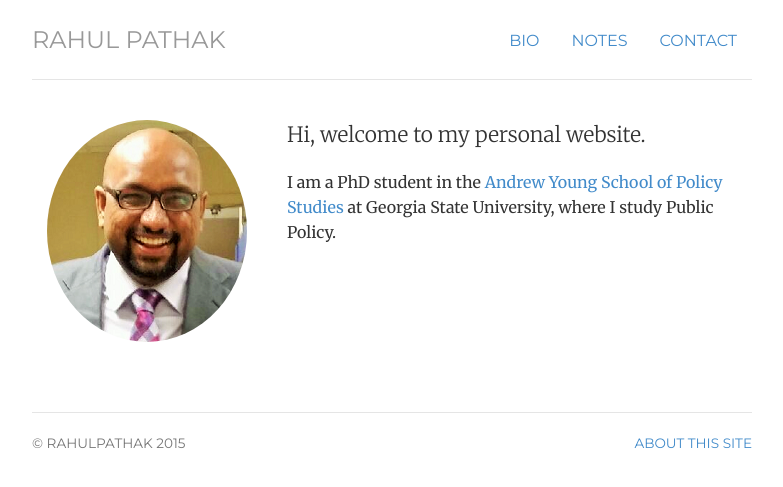
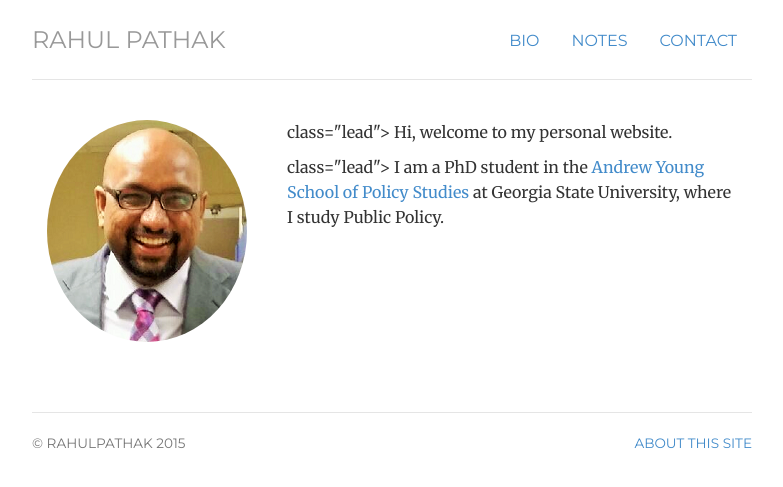
Before and after one commit to pathak-rahul/pathak-rahul.github.io, a Jekyll site: the page built from index.html, in a window 1280 px wide. Shown: the top 487 px of the page, without its empty margins (248-1031 px from the left). Built offline with Jekyll 4.4.1, drawn with Linux system fonts in a browser that asks for light colours.

Commit message:
Update index.html

```diff
--- a/index.html
+++ b/index.html
@@ -14,9 +14,11 @@
 	</div>
 	<div itemscope itemtype="http://data-vocabulary.org/Person" class="col-sm-8">
 
-	<p class="lead"> Hi, welcome to my personal website.
+	<p>class="lead"> Hi, welcome to my personal website.</p>
 
-	<p>I am a PhD student in the <a href="http://aysps.gsu.edu/"> Andrew Young School of Policy Studies</a> at Georgia State University, where I study Public Policy.</p>
+	<p>class="lead"> I am a PhD student in the <a href="http://aysps.gsu.edu/"> Andrew Young School of Policy Studies</a> at Georgia State University, where I study Public Policy.</p>
+
+	<p></p>
 
 
 	</div>
```
